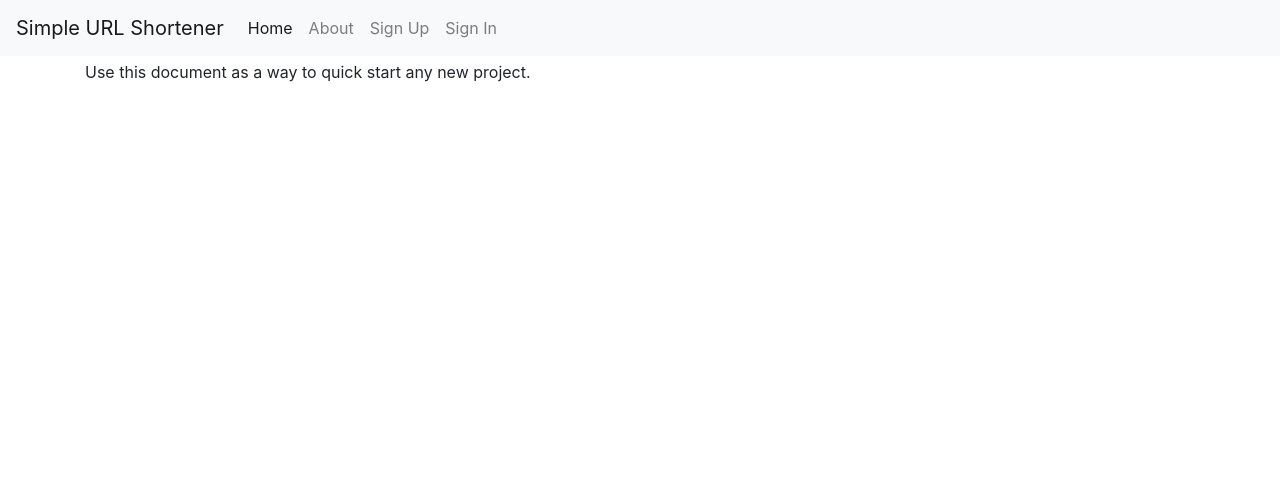
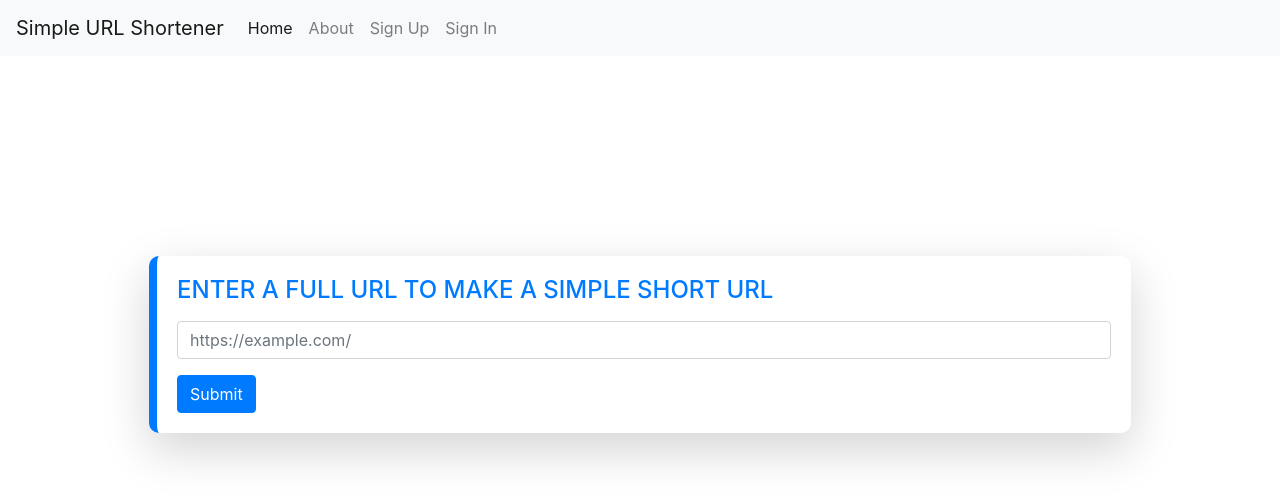
Before and after one commit to hodunov/simple-url-shortener, a Django app: page / in a window 1280 px wide. Shown: the top 501 px of the page. Run offline with Django 3.2, Linux system fonts and the light colour scheme; some libraries are stand-ins or nearby versions.

Commit message:
Add a basic input template for the home page

```diff
--- a/simple_url_shortener/templates/pages/home.html
+++ b/simple_url_shortener/templates/pages/home.html
@@ -1 +1,30 @@
 {% extends "base.html" %}
+
+{% block content %}
+  <body>
+  <div class="container p-5" style="margin-top: 200px">
+
+    <div class="card mx-3 mt-n5 shadow-lg"
+         style="border-radius: 10px; border-left:8px #007bff solid; border-right: none; border-top:none; border-bottom:none">
+      <div class="card-body">
+        <h4 class="card-title mb-3 text-primary text-uppercase">Enter a FULL URL to make a Simple Short URL</h4>
+
+        <form>
+          <div class="form-floating mb-3">
+            <input type="full-url" class="form-control" id="floatingURLInput" placeholder="https://example.com/">
+            {#          <label for="floatingURLInput">Full url address</label>#}
+          </div>
+          <button type="submit" class="btn btn-primary">Submit</button>
+        </form>
+      </div>
+    </div>
+  </div>
+
+  <!-- Option 1: Bootstrap Bundle with Popper -->
+  <script src="https://cdn.jsdelivr.net/npm/bootstrap@5.0.0-beta1/dist/js/bootstrap.bundle.min.js"
+          integrity="sha384-ygbV9kiqUc6oa4msXn9868pTtWMgiQaeYH7/t7LECLbyPA2x65Kgf80OJFdroafW"
+          crossorigin="anonymous"></script>
+
+  </body>
+
+{% endblock content %}
```
